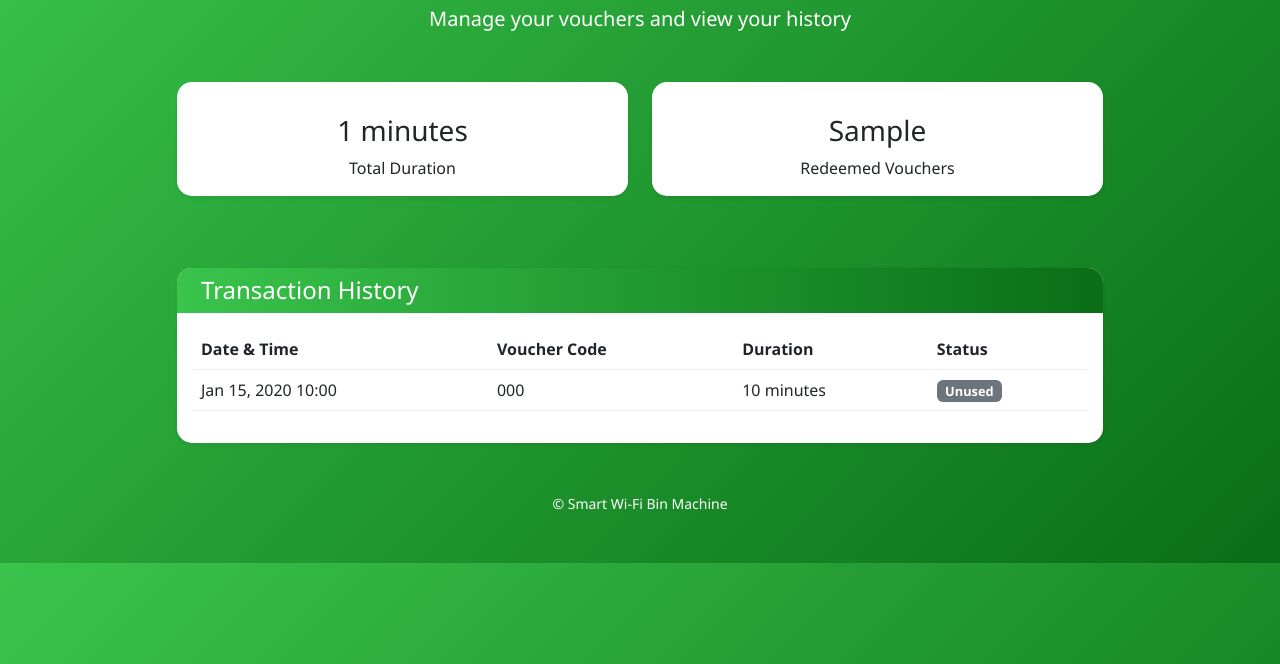
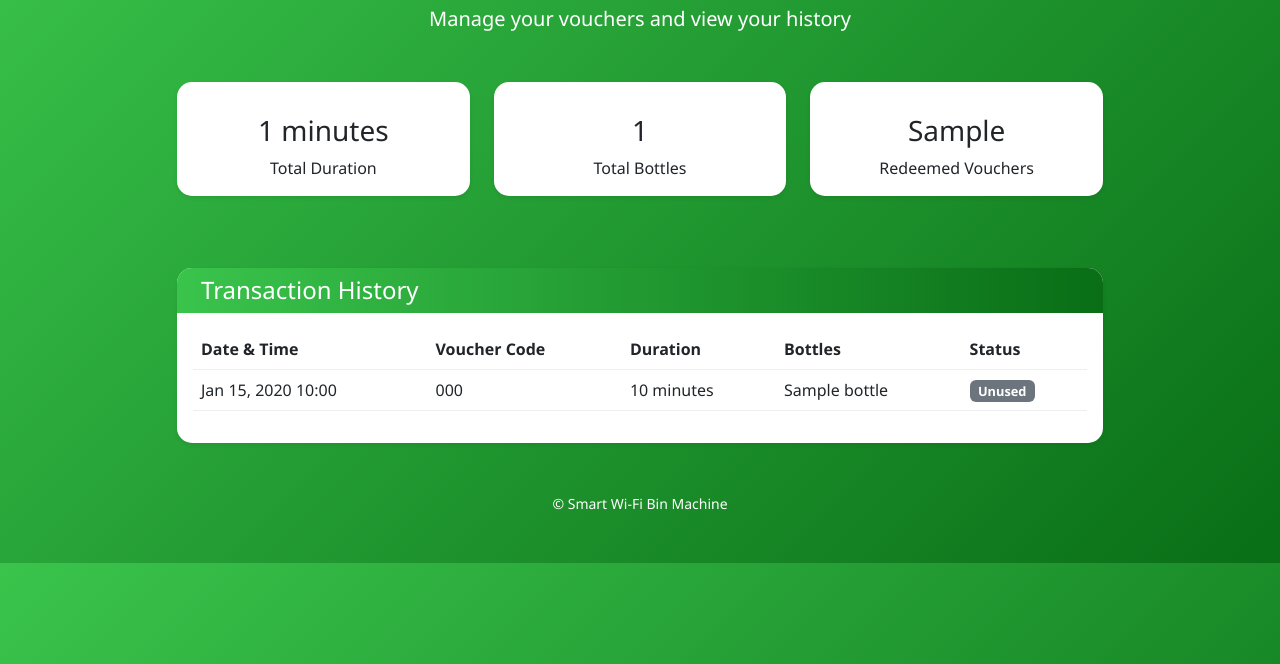
Before and after one commit to mbcabalos/Smart-trashbin, a Django app: template SVM_django/vending_machine/templates/users/dashboard.html in a window 1280 px wide. Shown: the part 136-800 px from the top of the page. Run offline with Django 5.2, Linux system fonts and the light colour scheme; the template is opened without the code that fills it: most values are stand-ins (such as "Sample title", 1, 10 or a date in 2020); some libraries are stand-ins or nearby versions.

Commit message:
User Dashboard

```diff
--- a/SVM_django/vending_machine/templates/users/dashboard.html
+++ b/SVM_django/vending_machine/templates/users/dashboard.html
@@ -13,12 +13,14 @@
         </div>
 
         <!-- Voucher Summary Cards -->
-        <div class="row mb-5">
-            <div class="col-md-6 mb-4">
-                <div class="card border-success shadow-sm">
-                    <div class="card-body text-center">
+        <div class="row mb-5 text-center">
+
+            <!-- Total Duration -->
+            <div class="col-md-4 mb-4">
+                <div class="card border-success shadow-sm h-100">
+                    <div class="card-body">
                         <div class="mb-3">
-                            <i class="fas fa-ticket-alt fa-3x" style="color:#3ac44c;"></i>
+                            <i class="fas fa-clock fa-3x" style="color:#3ac44c;"></i>
                         </div>
                         <h3 class="card-title">{{ total_duration_minutes }} minutes</h3>
                         <p class="card-text">Total Duration</p>
@@ -26,11 +28,25 @@
                 </div>
             </div>
 
-            <div class="col-md-6 mb-4">
-                <div class="card border-success shadow-sm">
-                    <div class="card-body text-center">
+            <!-- Total Bottles -->
+            <div class="col-md-4 mb-4">
+                <div class="card border-success shadow-sm h-100">
+                    <div class="card-body">
                         <div class="mb-3">
-                            <i class="fas fa-wifi fa-3x" style="color:#096e16;"></i>
+                            <i class="fas fa-recycle fa-3x" style="color:#096e16;"></i>
+                        </div>
+                        <h3 class="card-title">{{ bottle_count }}</h3>
+                        <p class="card-text">Total Bottles</p>
+                    </div>
+                </div>
+            </div>
+
+            <!-- Redeemed Vouchers -->
+            <div class="col-md-4 mb-4">
+                <div class="card border-success shadow-sm h-100">
+                    <div class="card-body">
+                        <div class="mb-3">
+                            <i class="fas fa-ticket-alt fa-3x" style="color:#3ac44c;"></i>
                         </div>
                         <h3 class="card-title">{{ redeemed_vouchers }}</h3>
                         <p class="card-text">Redeemed Vouchers</p>
@@ -38,6 +54,7 @@
                 </div>
             </div>
         </div>
+
 
         <!-- Transactions Section -->
         <div class="card shadow-sm">
@@ -56,6 +73,7 @@
                                 <th>Date & Time</th>
                                 <th>Voucher Code</th>
                                 <th>Duration</th>
+                                <th>Bottles</th>
                                 <th>Status</th>
                             </tr>
                         </thead>
@@ -65,6 +83,7 @@
                                 <td>{{ transaction.created_at|date:"M d, Y H:i" }}</td>
                                 <td>{{ transaction.voucher_code }}</td>
                                 <td>{{ transaction.voucher_duration }} minutes</td>
+                                <td>{{ transaction.bottle }}</td>
                                 <td>
                                     {% if transaction.redeemed %}
                                         <span class="badge" style="background:#3ac44c;">Redeemed</span>
--- a/SVM_django/vending_machine/views.py
+++ b/SVM_django/vending_machine/views.py
@@ -140,11 +140,15 @@ def dashboard(request):
 
     # Calculate totals
     total_duration_minutes = sum(v.voucher_duration or 0 for v in transactions)
+    bottle_count = total_duration_minutes // 5
     redeemed_vouchers = transactions.count()
+    for transaction in transactions:
+        transaction.bottle = transaction.voucher_duration / 5
 
     context = {
         "user": user,
         "transactions": transactions,
+        "bottle_count": bottle_count,
         "total_duration_minutes": total_duration_minutes,
         "redeemed_vouchers": redeemed_vouchers,
     }
```
